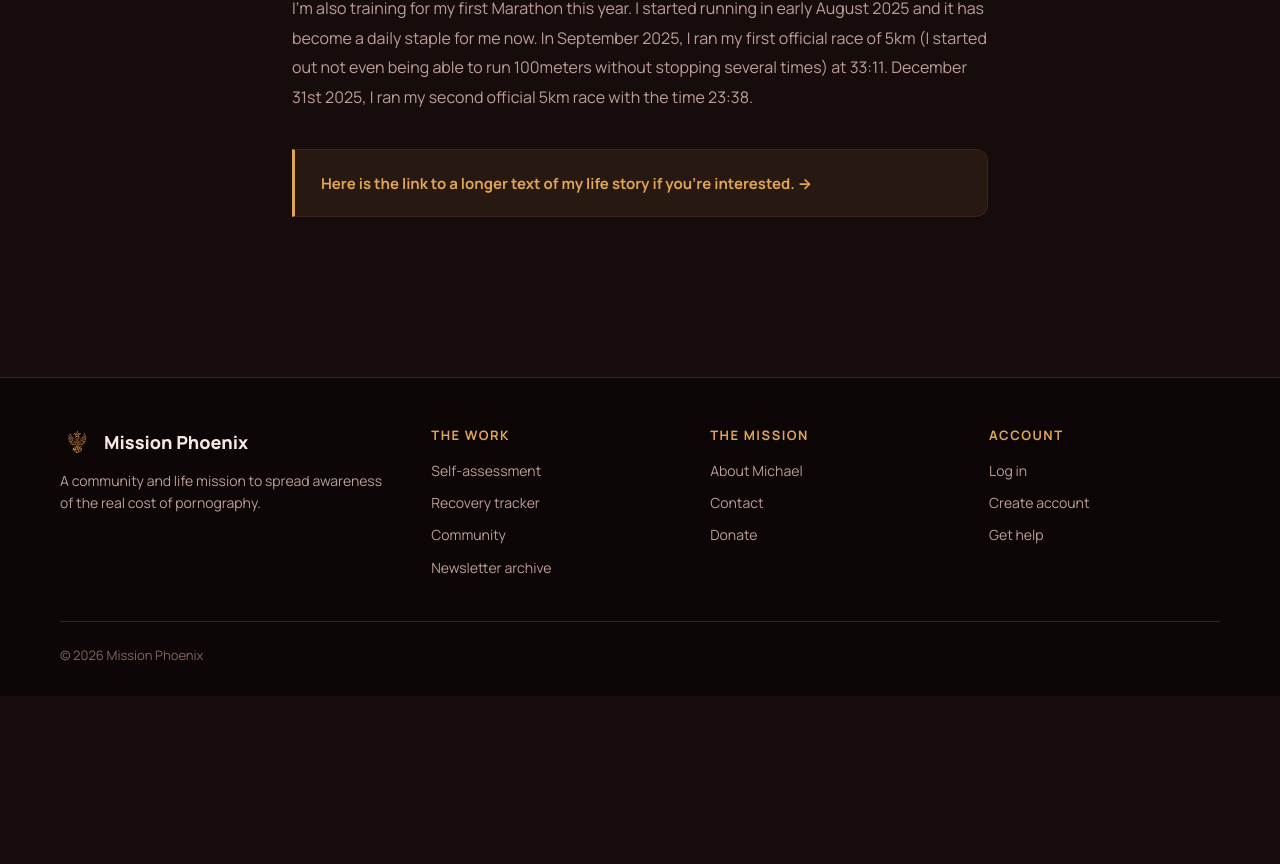
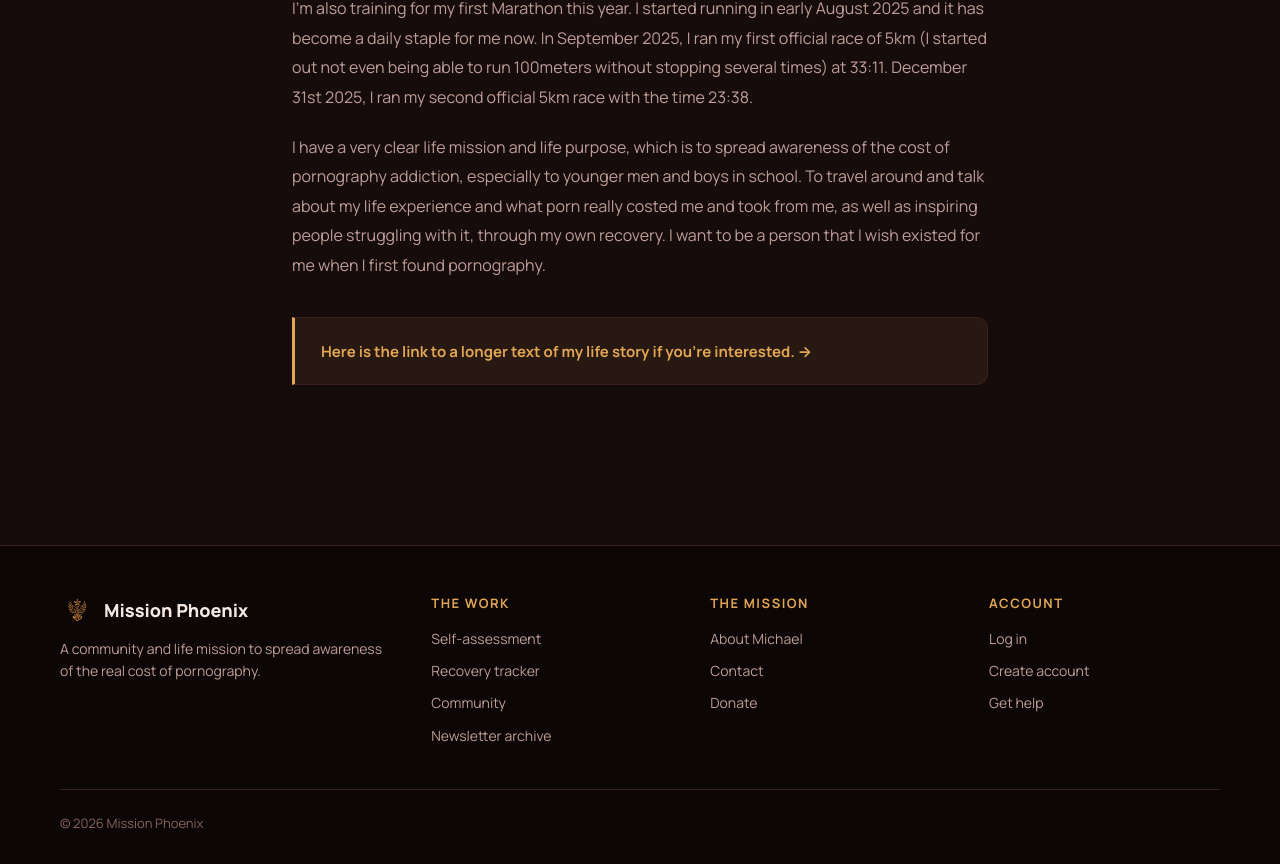
Before and after one commit to MichaelFjell/missionphoenix, a React (Vite) app in the folder mission-phoenix/: page /about in a window 1280 px wide. Shown: the part 1056-1920 px from the top of the page. Before the commit the page ends 1752 px from the top, so only its background shows below. Built offline with nearby package versions, Linux system fonts and the light colour scheme; no server answers.

Commit message:
Enhance About section with personal mission statement
Added a paragraph detailing personal mission to raise awareness about pornography addiction.

```diff
--- a/mission-phoenix/src/About.jsx
+++ b/mission-phoenix/src/About.jsx
@@ -29,6 +29,8 @@ export default function About() {
           <p>I&apos;ve just recently become an apprentice under Erik Sundby of &ldquo;DBK Sverige&rdquo; - Swedens first sexual addiction therapy clinic. On my free time I go to group classes doing Zumba, Aerobics dance and Yoga, as well as running and working out. I completed my first Vipassana meditation retreat in January 2026 (10 days of complete silence, 10 hours of meditating per day). I commute from Norrk&ouml;ping to Stockholm several days per week now to work with Erik and his patients to learn and soon be able to lead group therapy sessions myself. This is something that I am very, very passionate about.</p>
 
           <p>I&apos;m also training for my first Marathon this year. I started running in early August 2025 and it has become a daily staple for me now. In September 2025, I ran my first official race of 5km (I started out not even being able to run 100meters without stopping several times) at 33:11. December 31st 2025, I ran my second official 5km race with the time 23:38.</p>
+
+          <p> I have a very clear life mission and life purpose, which is to spread awareness of the cost of pornography addiction, especially to younger men and boys in school. To travel around and talk about my life experience and what porn really costed me and took from me, as well as inspiring people struggling with it, through my own recovery. I want to be a person that I wish existed for me when I first found pornography.</p>
         </div>
 
         <div className="about-more">
```
